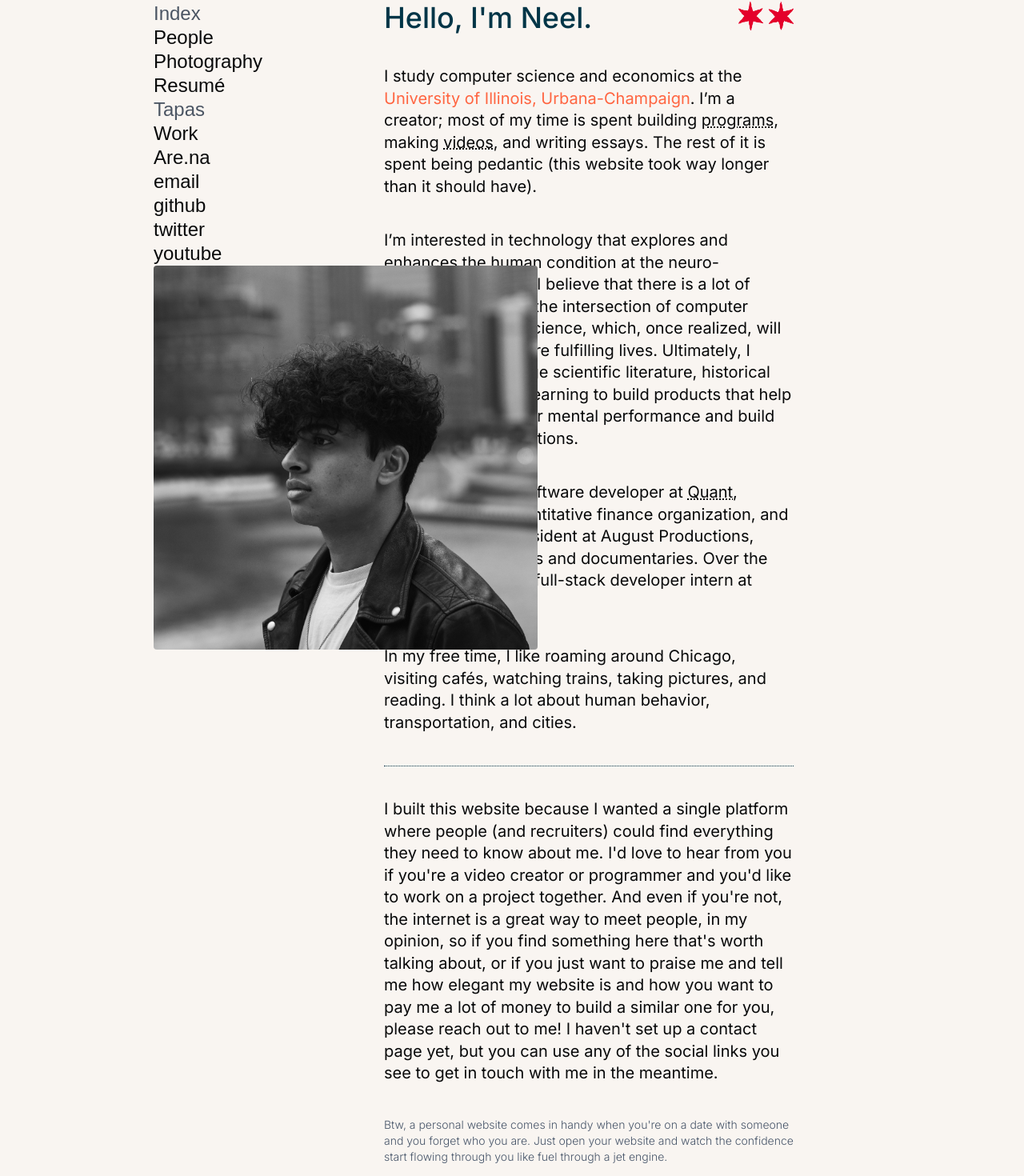
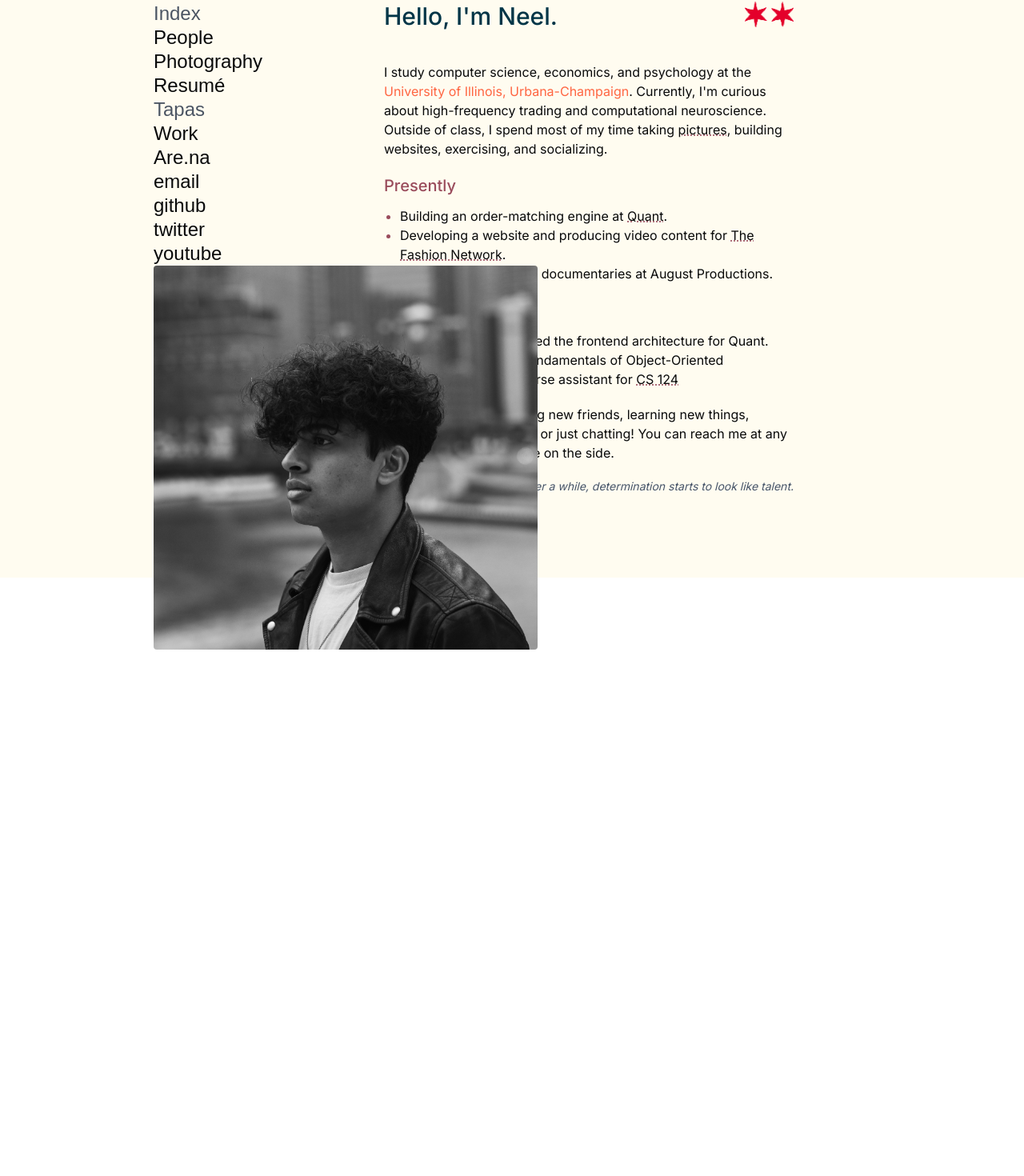
Before and after one commit to Szplugz/neelkhare.com, a React (Create React App) app: page /about in a window 1280 px wide. Shown: the part 78-1548 px from the top of the page at 80% size. After the commit the page ends 800 px from the top, so only its background shows below. Built offline with nearby package versions, Linux system fonts and the light colour scheme; a web font is replaced by a local one.

Commit message:
housekeeping

```diff
--- a/public/index.html
+++ b/public/index.html
@@ -4,7 +4,10 @@
     <meta charset="utf-8" />
     <meta name="viewport" content="width=device-width, initial-scale=1" />
     <meta name="theme-color" content="#000000" />
-    <meta name="description" content="Do I really need a description?" />
+    <meta
+      name="description"
+      content="computer science + economics at illinois"
+    />
     <link rel="stylesheet" href="https://use.typekit.net/msf3vtz.css" />
     <link rel="preconnect" href="https://fonts.googleapis.com" />
     <link rel="preconnect" href="https://fonts.gstatic.com" crossorigin />
--- a/src/App.js
+++ b/src/App.js
@@ -3,6 +3,7 @@ import About from "./pages/about/About";
 import People from "./pages/people/People";
 import Work from "./pages/work/Work";
 import Photography from "./pages/photography/Photography";
+import Tapas from "./pages/tapas/Tapas";
 import { BrowserRouter, Route, Routes, Navigate } from "react-router-dom";
 
 function App() {
@@ -15,6 +16,7 @@ function App() {
           <Route path="/people" element={<People />}></Route>
           <Route path="/work" element={<Work />}></Route>
           <Route path="/photography" element={<Photography />}></Route>
+          <Route path="/tapas" element={<Tapas />}></Route>
         </Routes>
       </div>
     </BrowserRouter>
--- a/src/pages/about/About.css
+++ b/src/pages/about/About.css
@@ -14,11 +14,6 @@
     padding-right: 10%;
     margin-bottom: 3vh;
     margin-left: 0;
-  }
-
-  .about-bio-content {
-    font-size: 1.125rem; /* 18px */
-    line-height: 1.5rem; /* 28px */
   }
 
   .about-bio-main {
--- a/src/pages/about/About.jsx
+++ b/src/pages/about/About.jsx
@@ -9,7 +9,7 @@ import headshot from "../../utils/chiheadshot.jpg";
 
 const About = () => {
   return (
-    <div className="about-page bg-eggshell flex flex-row justify-center selection:bg-skyBlue">
+    <div className="about-page bg-eggshell2 h-screen flex flex-row justify-center selection:bg-skyBlue">
       <Helmet>
         <title>About | Neel Khare</title>
       </Helmet>
@@ -17,102 +17,88 @@ const About = () => {
       <div className="about-bio float flex-col w-[40%] my-[10vh] ml-[15vw] overflow-y-auto">
         <Navmobile />
         <div className="desktop-head flex justify-between">
-          <div className="navbar-neel text-navy relative flex items-center text-4xl font-[500] font-inter mb-[5vh]">
+          <div className="navbar-neel text-navy relative flex items-center text-3xl font-[500] font-inter mb-[5vh]">
             Hello, I'm Neel.
           </div>
-          <img className="mb-[5vh] h-[2.25rem]" src={newlogo}></img>
+          <img className="mb-[5vh] h-[2rem]" src={newlogo}></img>
         </div>
-        <div className="about-bio-content overflow-x-hidden flex-col w-full text-almostBlack font-inter font-[400] text-xl leading-snug overflow-y-auto">
-          <p className="about-bio-main mb-[5vh]">
-            I study computer science and economics at the{" "}
+        <div className="about-bio-content overflow-x-hidden flex-col w-full text-almostBlack font-inter font-[400] text-base sm:text-base leading-snug overflow-y-auto">
+          <p className="about-bio-main mb-5">
+            I study computer science, economics, and psychology at the{" "}
             <span className="text-[#ff6541]">
               University of Illinois, Urbana-Champaign
             </span>
-            . I’m a creator; most of my time is spent building{" "}
+            . Currently, I'm curious about high-frequency trading and
+            computational neuroscience. Outside of class, I spend most of my
+            time taking{" "}
             <a
-              className="link text-almostBlack underline hover:decoration-solid decoration-dotted hover:decoration-lightpink transition duration-[200ms] ease-in-out"
-              href="https://github.com/szplugz"
+              className="link text-almostBlack underline hover:decoration-solid decoration-dotted decoration-chinaRose transition duration-[1000ms] ease-in-out"
+              href="/photography"
               target="_blank"
               rel="noreferrer"
             >
-              programs
+              pictures
             </a>
-            , making&nbsp;
+            , building websites, exercising, and socializing.
+          </p>
+          <div className="technology-header flex flex-row justify-between items-center text-chinaRose mb-3 text-xl font-[500]">
+            Presently
+          </div>
+          <ul className="list-disc pl-5 mb-5 marker:text-chinaRose">
+            <li className="list-item">
+              Building an order-matching engine at{" "}
               <a
-              className="link text-almostBlack underline hover:decoration-solid decoration-dotted hover:decoration-lightpink transition duration-[200ms] ease-in-out"
-              href="https://youtube.com/kiltoch"
-              target="_blank"
-              rel="noreferrer"
-            >
-              videos
-            </a>
-            , and writing essays. The rest of it is spent being pedantic (this
-            website took way longer than it should have).
-          </p>
-          <div className="bullets">
-            <div className="bullet mb-[5vh]">
-              I’m interested in technology that explores and enhances the human
-              condition at the neuro-psychological level. I believe that there
-              is a lot of untapped insight at the intersection of computer
-              science and neuroscience, which, once realized, will enable us to
-              live more fulfilling lives. Ultimately, I would like to leverage
-              scientific literature, historical data, and machine learning to
-              build products that help people optimize their mental performance
-              and build deeper social connctions.
-            </div>
-            <div className="bullet mb-[5vh]">
-              <span className="p1">
-                At college, I am a software developer at{" "}
-                <a
-                  className="link text-almostBlack underline hover:decoration-solid decoration-dotted hover:decoration-lightpink transition duration-[200ms] ease-in-out"
+                className="link text-almostBlack underline hover:decoration-solid decoration-dotted decoration-chinaRose transition duration-[1000ms] ease-in-out"
                 href="https://uiucquant.web.illinois.edu/"
                 target="_blank"
                 rel="noreferrer"
               >
                 Quant
               </a>
-                , UIUC's premier quantitative finance organization, and
-                co-founder and president at August Productions, where we make
-                films and documentaries. Over the past summer, I was full-stack
-                developer intern at{" "}
+              .
+            </li>
+            <li>
+              Developing a website and producing video content for{" "}
               <a
-                  className="link text-almostBlack underline hover:decoration-solid decoration-dotted hover:decoration-lightpink transition duration-[200ms] ease-in-out"
-                  href="https://www.mediaocean.com/"
+                className="link text-almostBlack underline hover:decoration-solid decoration-dotted decoration-chinaRose transition duration-[1000ms] ease-in-out"
+                href="https://www.instagram.com/tfnuiuc/"
                 target="_blank"
                 rel="noreferrer"
               >
-                  Mediaocean
+                The Fashion Network
               </a>
               .
-              </span>
+            </li>
+            <li>Making short films and documentaries at August Productions.</li>
+          </ul>
+          <div className="technology-header flex flex-row justify-between items-center text-chinaRose mb-3 text-xl font-[500]">
+            In the past
           </div>
-            <p className="p1 mb-[5vh]">
-              {" "}
-              In my free time, I like roaming around Chicago, visiting cafés,
-              watching trains, taking pictures, and reading. I think a lot about
-              human behavior, transportation, and cities.
-            </p>
-            <hr className="line border-dotted my-[5vh] h-[1px] border-navy"></hr>
-            <p className="p-last mb-[5vh]">
-              I built this website because I wanted a single platform where
-              people (and recruiters) could find everything they need to know
-              about me. I'd love to hear from you if you're a video creator or
-              programmer and you'd like to work on a project together. And even
-              if you're not, the internet is a great way to meet people, in my
-              opinion, so if you find something here that's worth talking about,
-              or if you just want to praise me and tell me how elegant my
-              website is and how you want to pay me a lot of money to build a
-              similar one for you, please reach out to me! I haven't set up a
-              contact page yet, but you can use any of the social links you see
-              to get in touch with me in the meantime.
-            </p>
-            <p className="subtext text-slate-600 font-inter font-[300] text-sm mb-[6vh]">
-              Btw, a personal website comes in handy when you're on a date with
-              someone and you forget who you are. Just open your website and
-              watch the confidence start flowing through you like fuel through a
-              jet engine.
+          <ul className="list-disc pl-5 mb-5 marker:text-chinaRose">
+            <li className="list-item">
+              Designed and developed the frontend architecture for Quant.
+            </li>
+            <li>
+              Taught students the fundamentals of Object-Oriented Programming as
+              a course assistant for{" "}
+              <a
+                className="link text-almostBlack underline hover:decoration-solid decoration-dotted decoration-chinaRose transition duration-[1000ms] ease-in-out"
+                href="https://www.cs124.org/"
+                target="_blank"
+                rel="noreferrer"
+              >
+                CS 124
+              </a>{" "}
+            </li>
+          </ul>
+          <p className="about-bio-main mb-5">
+            I'm always open to making new friends, learning new things, working
+            on cool projects, or just chatting! You can reach me at any of the
+            social links you see on the side.
           </p>
           <hr className="line-2 border-dotted mb-[8vh] h-[1px] border-navy"></hr>
+          <div className="quote text-slate-600 font-inter text-sm mb-[4.25rem] flex justify-end">
+            <em>After a while, determination starts to look like talent.</em>
           </div>
         </div>
         <img
--- a/tailwind.config.js
+++ b/tailwind.config.js
@@ -6,6 +6,7 @@ module.exports = {
       colors: {
         lightpink: "#EE9B86",
         eggshell: "#f9f5f1",
+        eggshell2: "#fffcf0",
         githubGrey: "#333333",
         instagramRed: "#C13584",
         twitterBlue: "#1DA1F2",
@@ -13,6 +14,8 @@ module.exports = {
         almostBlack: "#08090A",
         almostBlackFaded: "#4B5563",
         skyBlue: "#bac8d3",
+        clay: "#837875F9",
+        stone: "#333",
         pastelGreen: "#c8d3ba",
         candy: "#AF818B",
         chinaRose: "#9A4C5C",
```
Also changed, not shown: src/pages/home/Home.jsx (+9 -7 lines), src/pages/people/People.jsx (+12 -10 lines), 1 other file (tests, documents, lock files or other folders). Lines whose indentation alone changed are shown as unchanged.
